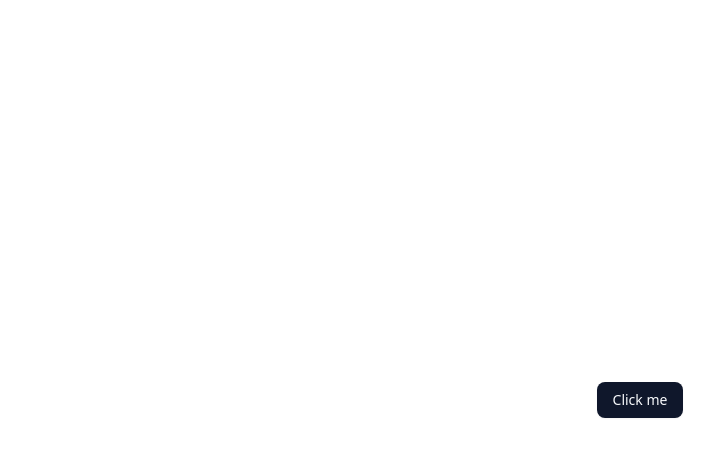
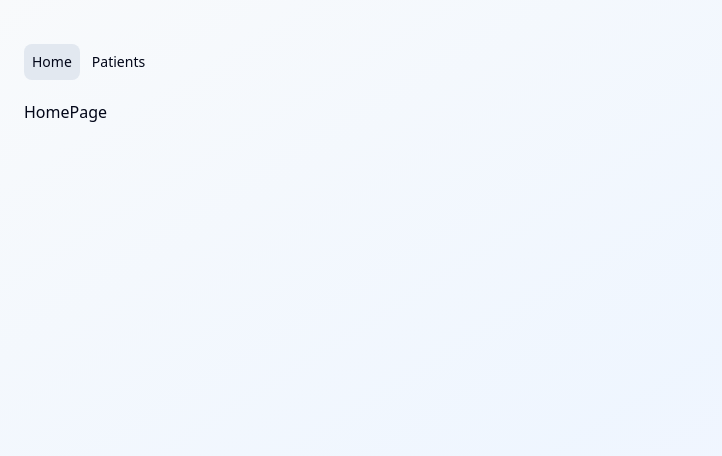
Before and after one commit to IsaacS09/ins-llc-front, a React (Vite) app: page /admin in a window 1280 px wide. Shown: the top 456 px of the page, without its empty margins (0-722 px from the left). Built offline with nearby package versions, Linux system fonts and the light colour scheme.

Commit message:
admin layout

```diff
--- a/package.json
+++ b/package.json
@@ -51,6 +51,7 @@
     "react-dom": "^19.1.1",
     "react-hook-form": "^7.62.0",
     "react-resizable-panels": "^3.0.6",
+    "react-router": "^7.9.1",
     "recharts": "^2.15.4",
     "sonner": "^2.0.7",
     "tailwind-merge": "^3.3.1",
--- a/src/IntegratedNursingSolutionsApp.tsx
+++ b/src/IntegratedNursingSolutionsApp.tsx
@@ -1,9 +1,6 @@
-import { Button } from '@/components/ui/button';
+import { RouterProvider } from 'react-router';
+import { appRouter } from './router/app.routes';
 
 export const IntegratedNursingSolutionsApp = () => {
-  return (
-    <div className="flex min-h-svh flex-col items-center justify-center">
-      <Button>Click me</Button>
-    </div>
-  );
+  return <RouterProvider router={appRouter} />;
 };
--- /dev/null
+++ b/src/components/custom/MainMenu.tsx
@@ -0,0 +1,48 @@
+import { Link, useLocation } from 'react-router';
+import {
+  NavigationMenu,
+  NavigationMenuItem,
+  NavigationMenuLink,
+  NavigationMenuList,
+} from '../ui/navigation-menu';
+import { cn } from '@/lib/utils';
+
+export const MainMenu = () => {
+  const { pathname } = useLocation();
+
+  const isActive = (path: string) => {
+    return pathname === path;
+  };
+
+  return (
+    <NavigationMenu className="py-5">
+      <NavigationMenuList>
+        {/**Home */}
+        <NavigationMenuItem>
+          <NavigationMenuLink
+            asChild
+            className={cn(
+              isActive('/admin') && 'bg-slate-200',
+              'rounded-md p-2'
+            )}
+          >
+            <Link to="/admin">Home</Link>
+          </NavigationMenuLink>
+        </NavigationMenuItem>
+
+        {/**Search */}
+        <NavigationMenuItem>
+          <NavigationMenuLink
+            asChild
+            className={cn(
+              isActive('/admin/patients') && 'bg-slate-200',
+              'rounded-md p-2'
+            )}
+          >
+            <Link to="/admin/patients">Patients</Link>
+          </NavigationMenuLink>
+        </NavigationMenuItem>
+      </NavigationMenuList>
+    </NavigationMenu>
+  );
+};
--- /dev/null
+++ b/src/home/pages/HomePage.tsx
@@ -0,0 +1,3 @@
+export const HomePage = () => {
+  return <div>HomePage</div>;
+};
--- /dev/null
+++ b/src/layouts/AdminLayout.tsx
@@ -0,0 +1,13 @@
+import { MainMenu } from '@/components/custom/MainMenu';
+import { Outlet } from 'react-router';
+
+export const AdminLayout = () => {
+  return (
+    <div className="min-h-screen bg-gradient-to-br from-slate-50 via-blue-50 to-purple-50">
+      <div className="max-w-7xl mx-auto p-6">
+        <MainMenu />
+        <Outlet />
+      </div>
+    </div>
+  );
+};
--- a/src/pages/PatientPage.tsx
+++ b/src/patients/pages/PatientsPage.tsx
@@ -19,7 +19,7 @@ interface PatientFormData {
   signature?: string;
 }
 
-export const PatientPage = () => {
+export const PatientsPage = () => {
   const [formData, setFormData] = useState<PatientFormData>({
     name: '',
     status: '',
--- /dev/null
+++ b/src/router/app.routes.tsx
@@ -0,0 +1,35 @@
+// lazy to load pages on demand not by load all website
+// import { lazy } from 'react';
+// const SearchPage = lazy(() => import('@/heroes/pages/search/SearchPage'));
+// .then((module) => ({default: module.SearchPage}))
+import { createBrowserRouter, Navigate } from 'react-router';
+
+import { AdminLayout } from '@/layouts/AdminLayout';
+
+import { PatientsPage } from '@/patients/pages/PatientsPage';
+import { HomePage } from '@/home/pages/HomePage';
+
+export const appRouter = createBrowserRouter([
+  {
+    path: '/admin',
+    element: <AdminLayout />,
+    children: [
+      {
+        index: true,
+        element: <HomePage />,
+      },
+      {
+        path: 'patients',
+        element: <PatientsPage />,
+      },
+      {
+        path: '*',
+        element: <Navigate to="/" />,
+      },
+    ],
+  },
+  {
+    path: '*',
+    element: <Navigate to="/admin" />,
+  },
+]);
```
Also changed, not shown: 1 other file (tests, documents, lock files or other folders).
